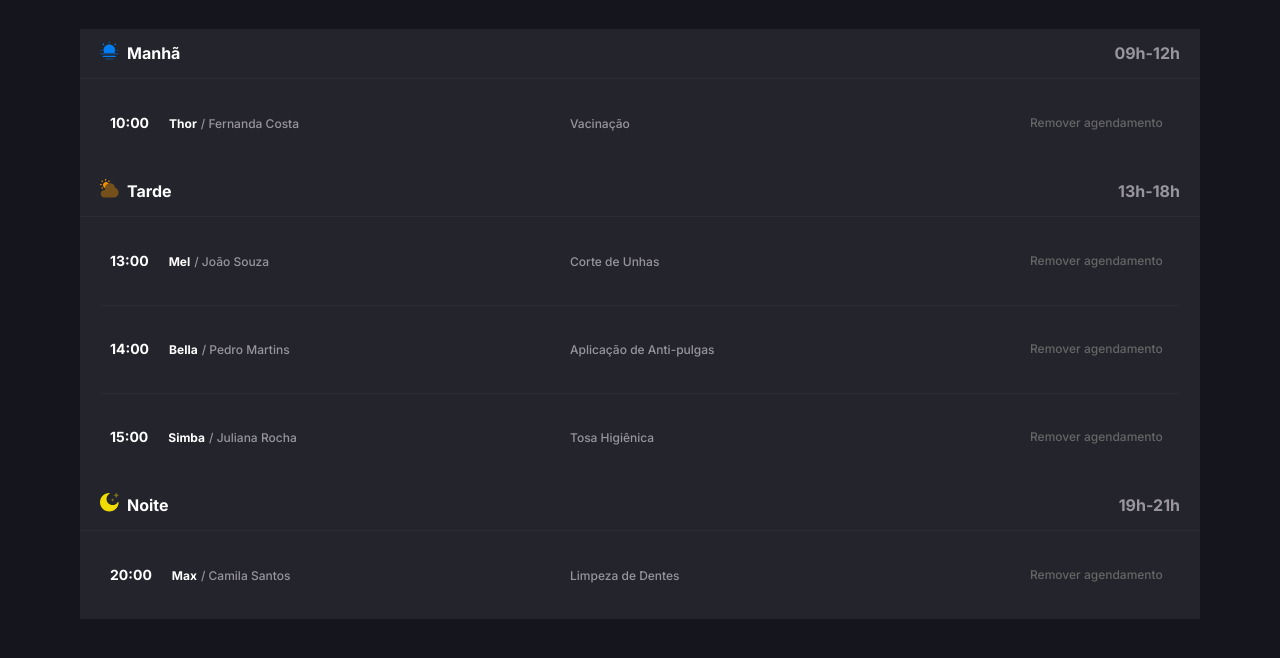
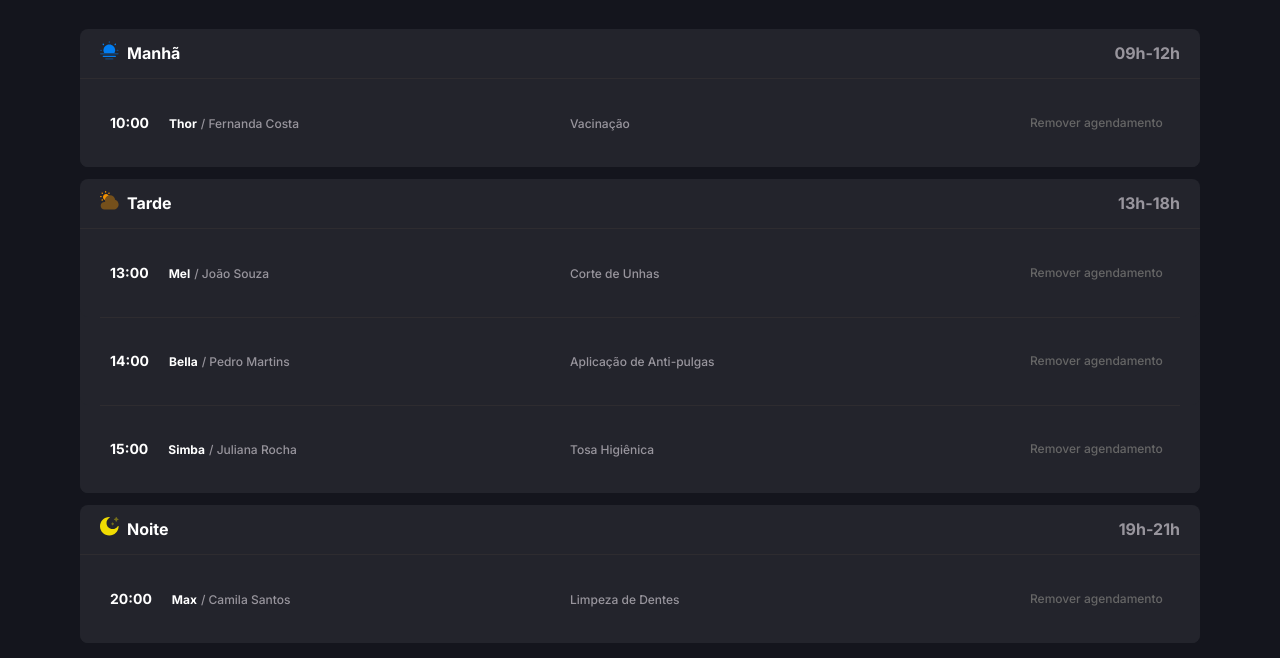
Before and after one commit to andreimpada/Petshop, a plain HTML site: page index.html in a window 1280 px wide. Shown: the part 142-800 px from the top of the page. Drawn offline with Linux system fonts and the light colour scheme.

Commit message:
fixing resolution problem

```diff
--- a/index.html
+++ b/index.html
@@ -35,6 +35,7 @@
             </section>
 
             <section class="period-section">
+                <div class="schedule-wrapper">
                     <header id="morning" class="scheduleheader">
                         <div>
                             <i><img src="src/assets/Sun.svg" alt="Sun"></i>
@@ -44,7 +45,6 @@
                             <span>09h-12h</span>
                         </div>
                     </header>
-                <!-- EXEMPLOS DE AGENDAMENTOS -->
                     <div class="schedules-container">
                         <div class="schedule">
                             <span class="hour">10:00</span>
@@ -58,7 +58,9 @@
                             <span>Remover agendamento</span>
                         </div>
                     </div>
+                </div>
 
+                <div class="schedule-wrapper">
                     <header id="afternoon" class="scheduleheader">
                         <div>
                             <i><img src="src/assets/Cloud.svg" alt="Cloud"></i>
@@ -108,7 +110,9 @@
                             <span>Remover agendamento</span>
                         </div>
                     </div>
+                </div>
 
+                <div class="schedule-wrapper">
                     <header id="night" class="scheduleheader">
                         <div>
                             <i><img src="src/assets/Moon.svg" alt="Moon"></i>
@@ -130,6 +134,7 @@
                         </div>
                         <div class="remove">
                             <span>Remover agendamento</span>
+                        </div>
                     </div>
                 </div>
             </section>
--- a/src/styles/main.css
+++ b/src/styles/main.css
@@ -84,10 +84,23 @@
     }
 }
 
+/* Container header+clientes */
+
+.schedule-wrapper{
+    /* border:1px solid red; */
+    background-color: var(--background-tertiary);
+    margin-bottom: 12px;
+    border-radius: 8px;
+}
+
+.schedule-wrapper:last-child{
+    margin-bottom: 0px;
+}
+
+
 /* Header dos horarios */
 .scheduleheader {
     border-bottom: 1px solid #2E2C30;
-    background-color: var(--background-tertiary);
     display: flex;
     justify-content: space-between;
     font: var(--label-lg);
@@ -116,6 +129,8 @@
     gap: 16px;
     align-items: center;
     background-color: var(--background-tertiary);
+    border-bottom-left-radius:8px ;
+    border-bottom-right-radius: 8px;
 }
 
 .schedules-container+.schedules-container {
```
Lines whose indentation alone changed are shown as unchanged.
